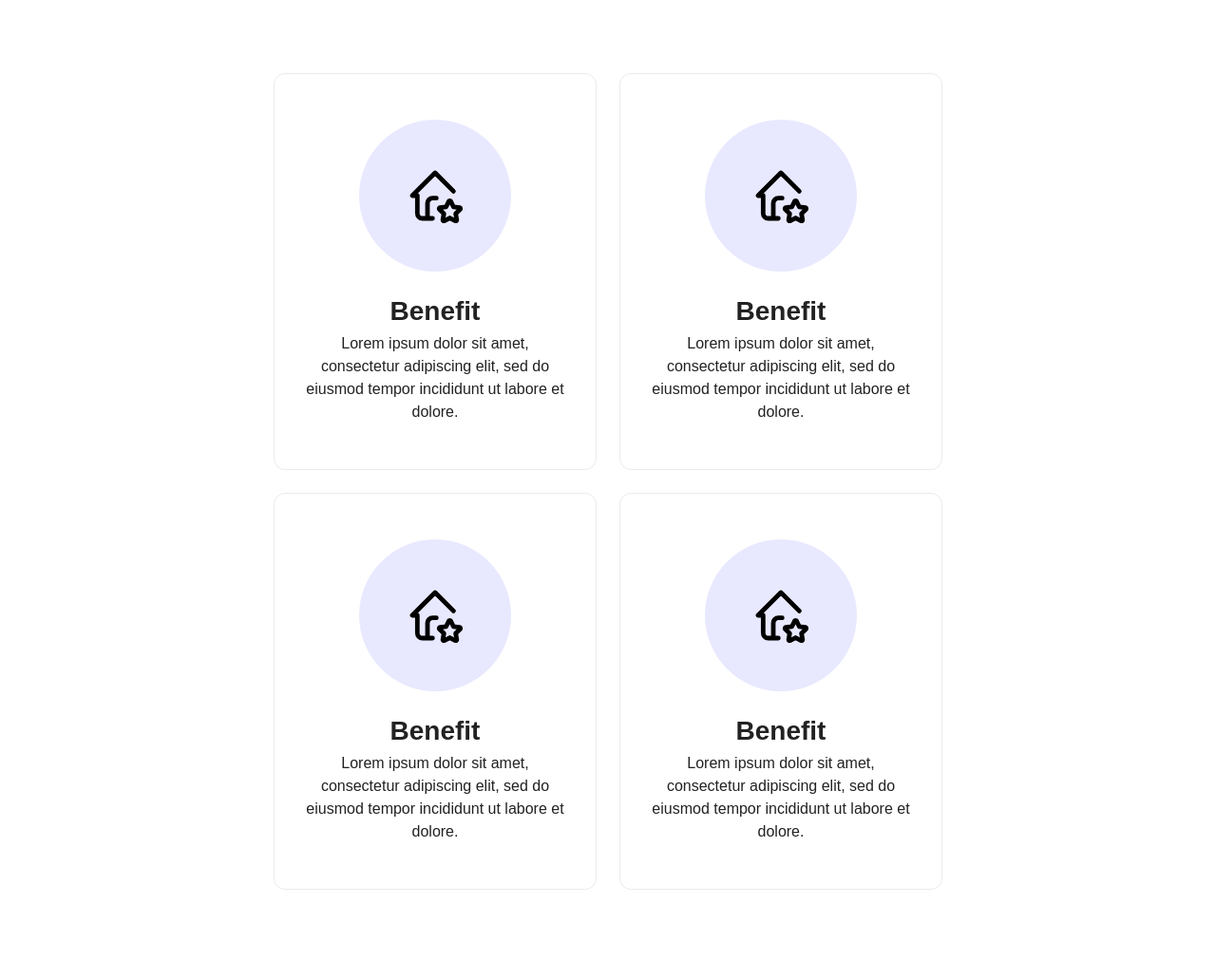
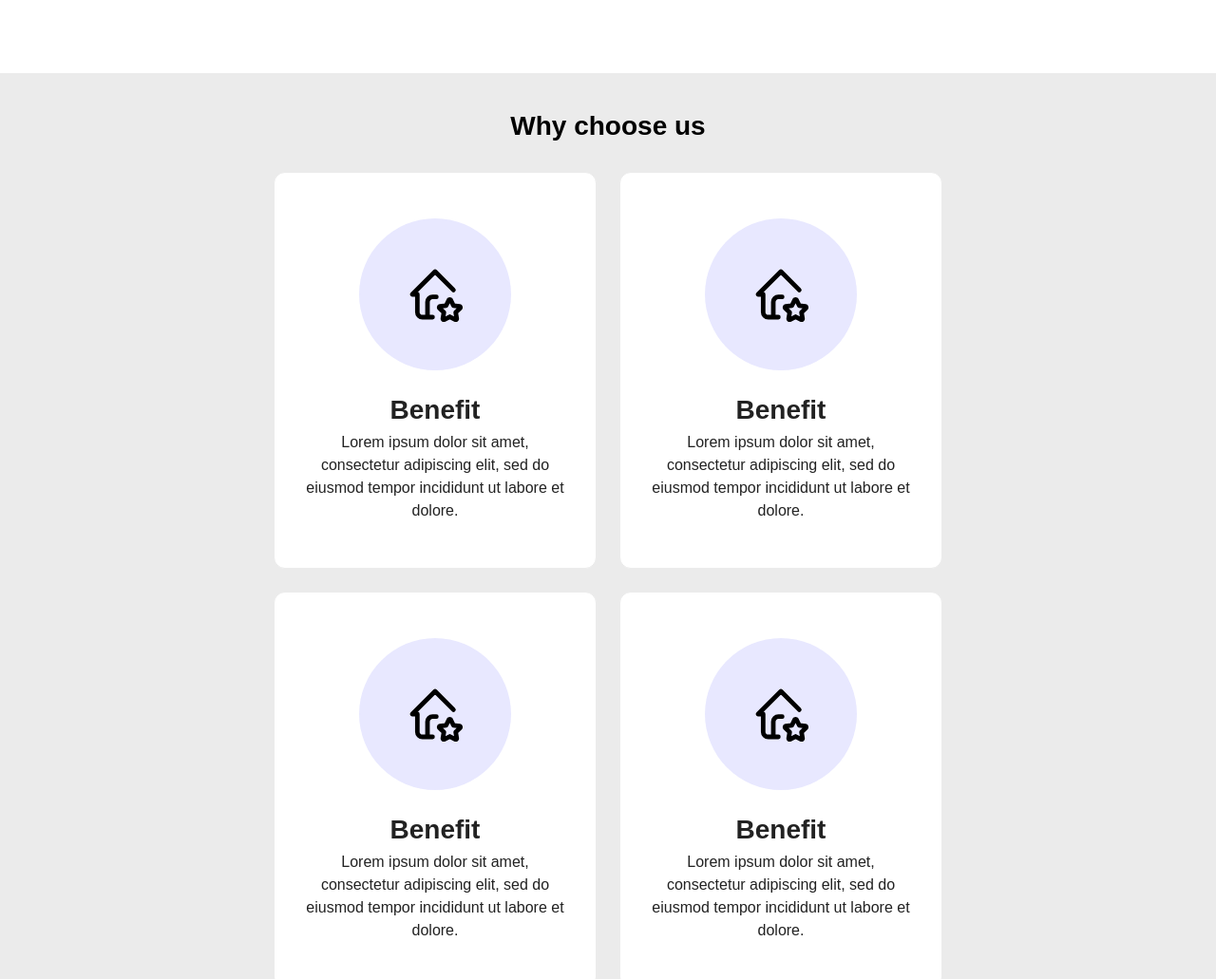
Before and after one commit to mihailapuste/arrow-space-test, a website: page index.html in a window 1280 px wide. Shown: the part 5220-6251 px from the top of the page at 95% size. Before the commit the page ends 6221 px from the top, so only its background shows below. Drawn offline with Linux system fonts and the light colour scheme.

Commit message:
ADD TITLE

```diff
--- a/index.html
+++ b/index.html
@@ -491,6 +491,7 @@
 
       <section class="benefits-cards-section">
         <div class="container">
+          <h2 class="benefits-title">Why choose us</h2>
           <div class="benefits-cards-container">
             <div class="benefits-info-card">
               <div class="icon-circle benefits-icon-circle">
--- a/styles.css
+++ b/styles.css
@@ -918,7 +918,16 @@ body {
 
 /* why us */
 .benefits-cards-section {
-    margin: 64px 0;
+    padding: 40px 0px;
+    background: var(--Neutral-400, #EBEBEB);
+}
+
+.benefits-title {
+    text-align: center;
+    font-size: 28px;
+    font-weight: 600;
+    padding: 0px 0px 32px 0px;
+    margin: 0;
 }
 
 .benefits-cards-container {
@@ -926,7 +935,6 @@ body {
     grid-template-columns: repeat(auto-fit, minmax(250px, 1fr));
     max-width: 100%;
     gap: 24px;
-    margin-top: 32px;
 }
 
 .benefits-info-card {
@@ -940,7 +948,6 @@ body {
     gap: 24px;
     min-width: 0;
 }
-
 
 @media screen and (min-width: 1600px) {
     .benefits-cards-container {
```
